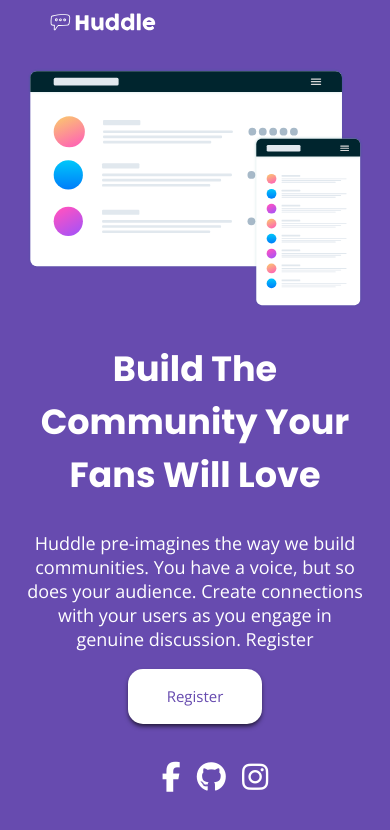
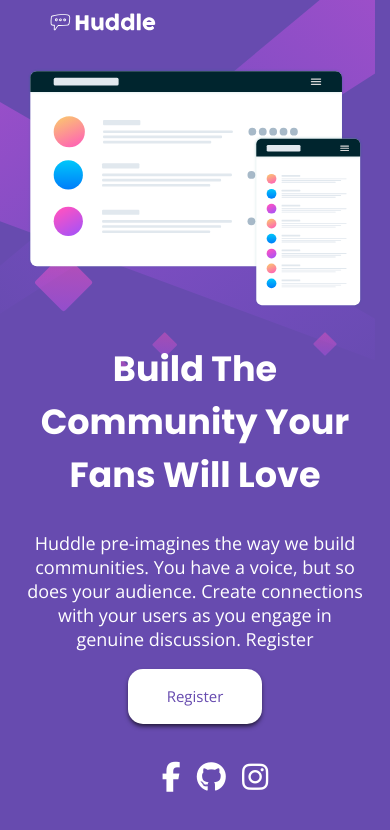
Before and after one commit to juanmavelez/Platzichallange1, a plain HTML site: page index.html in a window 390 px wide. Drawn offline with nearby package versions, Linux system fonts and the light colour scheme; the site is published under a folder, as on GitHub Pages, so addresses that start at the root find nothing.

Commit message:
Cambio de los url

```diff
--- a/assets/css/index.css
+++ b/assets/css/index.css
@@ -1,6 +1,6 @@
 body{
     background-color: hsl(257, 40%, 49%);
-    background-image: url("/images/bg-desktop.svg");
+    background-image: url("../../images/bg-desktop.svg");
     background-repeat: no-repeat;
     color: white;
     font-family: 'Open Sans', sans-serif;
@@ -100,7 +100,7 @@
 
 @media only screen and (max-width: 1000px) {
     body {
-      background-image: url(/images/bg-mobile.svg);
+      background-image: url(../../images/bg-mobile.svg);
     }
 
     .header{
```
